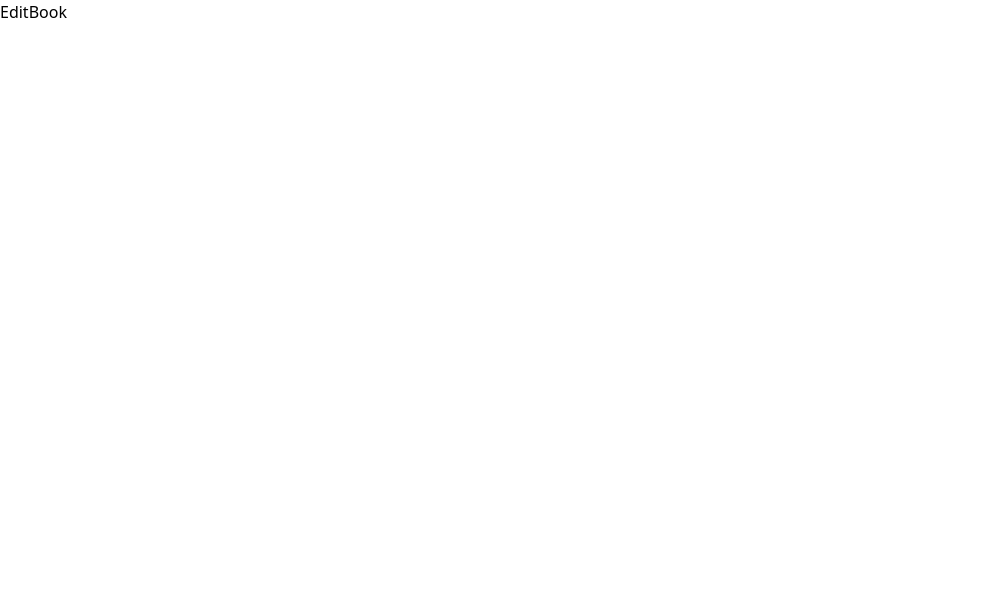
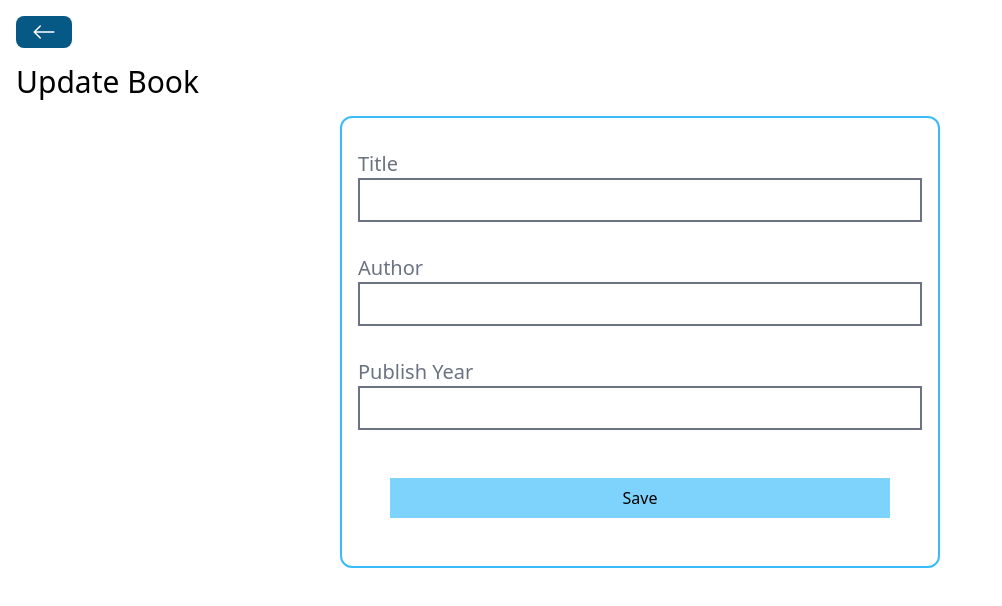
Before and after one commit to Abhay-Kanwasi/Book-Store-Project, a React (Vite) app in the folder frontend/: page /books/edit/1 in a window 1280 px wide. Shown: the top 606 px of the page, without its empty margins (0-1002 px from the left). Built offline with nearby package versions, Linux system fonts and the light colour scheme; no server answers.

Commit message:
Changes:
Update book created

```diff
--- a/frontend/src/AppRoutes.jsx
+++ b/frontend/src/AppRoutes.jsx
@@ -2,9 +2,9 @@
 import React from 'react'
 import Home from './pages/Home';
 import CreateBooks from './pages/CreateBooks';
-import EditBook from './pages/EditBook';
 import DeleteBook from './pages/DeleteBook';
 import ShowBook from './pages/ShowBook';
+import UpdateBook from './pages/UpdateBook';
 
 
 const AppRoutes = () => {
@@ -13,7 +13,7 @@
         <Route path='/' element={<Home />} />
         <Route path='/books/create' element={<CreateBooks />} />
         <Route path='/books/details/:id' element={<ShowBook />} />
-        <Route path='/books/edit/:id' element={<EditBook />} />
+        <Route path='/books/edit/:id' element={<UpdateBook />} />
         <Route path='/books/delete/:id' element={<DeleteBook />} />
     </Routes>
   )
--- a/frontend/src/pages/EditBook.jsx
+++ /dev/null
@@ -1,9 +0,0 @@
-import React from 'react'
-
-const EditBook = () => {
-  return (
-    <div>EditBook</div>
-  )
-}
-
-export default EditBook
--- /dev/null
+++ b/frontend/src/pages/UpdateBook.jsx
@@ -0,0 +1,89 @@
+import React, { useState, useEffect } from 'react';
+import BackButton from '../components/BackButton';
+import Spinner from '../components/Spinner';
+import axios from 'axios';
+import { useNavigate, useParams } from 'react-router-dom';
+
+
+const UpdateBook = () => {
+  const [title, setTitle] = useState('');
+  const [author, setAuthor] = useState('');
+  const [publishYear, setPublishYear] = useState('');
+  const [loading, setLoading] = useState(false);
+  const navigate = useNavigate();
+  const {id} = useParams();
+  useEffect(() => {
+    setLoading(true);
+    axios.get(`http://localhost:8000/get_book/${id}`)
+    .then((response) => {
+      setAuthor(response.data.author);
+      setPublishYear(response.data.publishYear);
+      setTitle(response.data.title);
+      setLoading(false);
+    })
+    .catch((error) => {
+      setLoading(false)
+      alert('An error happend. Please check console.')
+      console.log(error)
+    })
+  }, [])
+
+  const handleUpdateBook = () => {
+    const data = {
+      title,
+      author,
+      publishYear
+    };
+    setLoading(true);
+    axios
+      .put(`http://localhost:8000/update_book/${id}`, data)
+      .then(()=> {
+        setLoading(false);
+        navigate('/');
+      })
+      .catch((error)=> {
+        setLoading(false);
+        alert('An error happend. Please Check console');
+        console.log(error);
+      })
+  };
+  return (
+    <div className='p-4'>
+      <BackButton />
+      <h1 className="text-3xl my-4">Update Book</h1>
+      {loading ? <Spinner /> : ''}
+      <div className="flex flex-col border-2 border-sky-400 rounded-xl w-[600px] p-4 mx-auto">
+        <div className="my-4">
+          <label className="text-xl mr-4 text-gray-500">Title</label>
+          <input
+            type="text"
+            value={title}
+            onChange={(e) => setTitle(e.target.value)}
+            className='border-2 border-gray-500 px-4 py-2 w-full'
+           />
+        </div>
+        <div className="my-4">
+          <label className="text-xl mr-4 text-gray-500">Author</label>
+          <input
+            type="text"
+            value={author}
+            onChange={(e) => setAuthor(e.target.value)}
+            className='border-2 border-gray-500 px-4 py-2 w-full'
+           />
+        </div>
+        <div className="my-4">
+          <label className="text-xl mr-4 text-gray-500">Publish Year</label>
+          <input
+            type="text"
+            value={publishYear}
+            onChange={(e) => setPublishYear(e.target.value)}
+            className='border-2 border-gray-500 px-4 py-2 w-full'
+           />
+        </div>
+        <button className='p-2 bg-sky-300 m-8' onClick={handleUpdateBook}>Save</button>
+      </div>
+    </div>
+  )
+}
+
+export default UpdateBook
```
